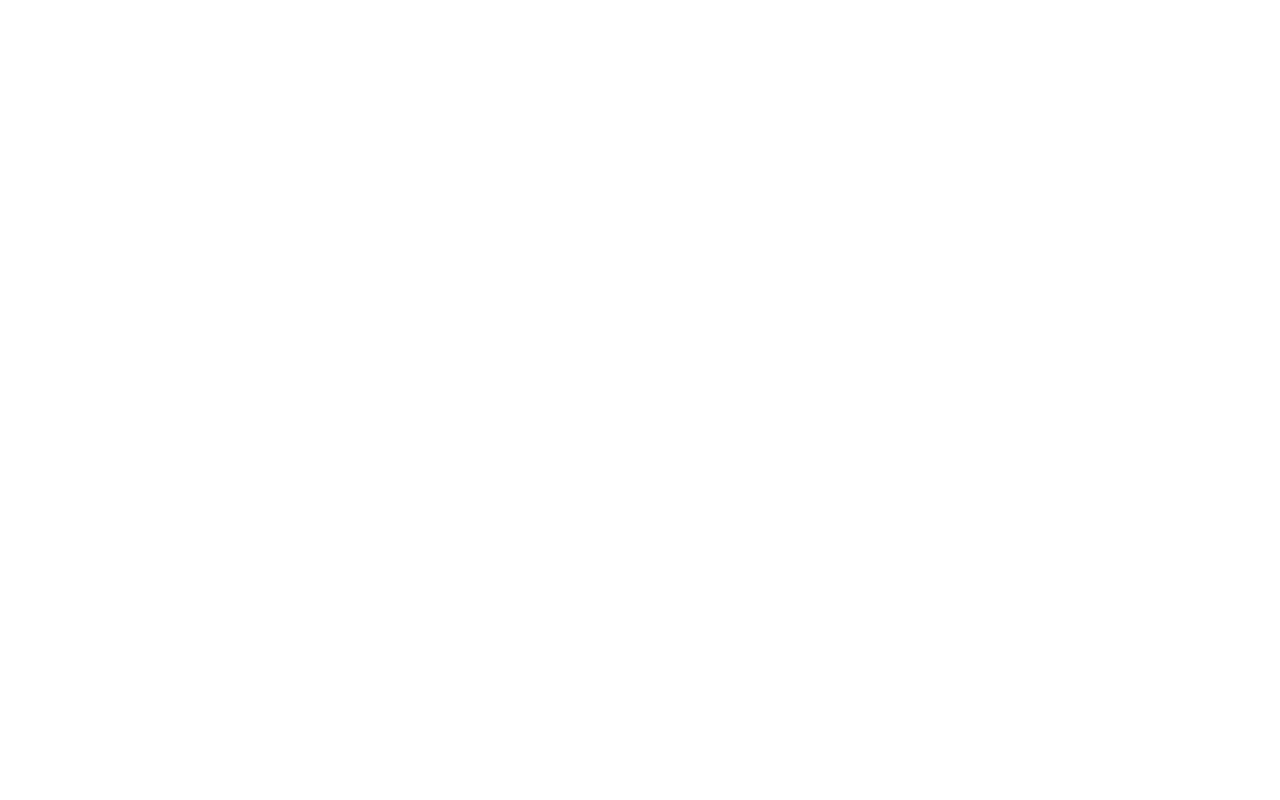
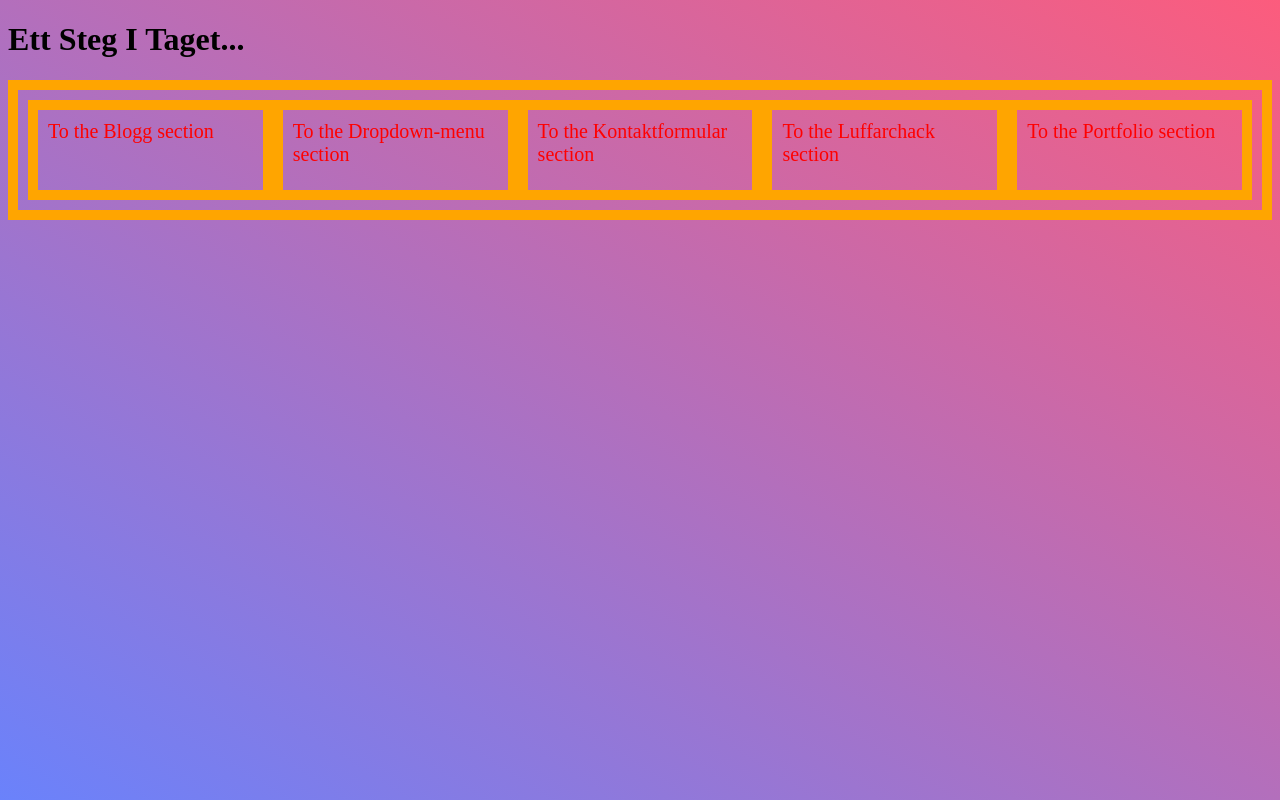
Before and after one commit to tbg-webbutveckling-te18/Mathias-Smorgosbordet, a plain HTML site: page projects/5-Ett-Steg-I-Taget/index.html in a window 1280 px wide. Drawn offline with Linux system fonts and the light colour scheme.

Commit message:
Monday lession: I have worked more on the project 5 and did som work on blogg

```diff
--- /dev/null
+++ b/projects/5-Ett-Steg-I-Taget/Blogg/blogg.css
@@ -0,0 +1,14 @@
+html{
+    min-height: 100%;
+}
+
+body{
+    background: #283c86;  /* fallback for old browsers */
+background: -webkit-linear-gradient(to right, #45a247, #283c86);  /* Chrome 10-25, Safari 5.1-6 */
+background: linear-gradient(to bottom right, #45a247, #283c86); /* W3C, IE 10+/ Edge, Firefox 16+, Chrome 26+, Opera 12+, Safari 7+ */
+}
+
+article {
+    border: 1px red solid;
+    display: block;
+}
--- /dev/null
+++ b/projects/5-Ett-Steg-I-Taget/Dropdown-menu/dropdown.css
@@ -0,0 +1,3 @@
+html{
+    min-height: 100%;
+}
--- /dev/null
+++ b/projects/5-Ett-Steg-I-Taget/Kontaktformular/kontakt.css
@@ -0,0 +1,3 @@
+html{
+    min-height: 100%;
+}
--- /dev/null
+++ b/projects/5-Ett-Steg-I-Taget/Luffarchack/luffarchack.css
@@ -0,0 +1,3 @@
+html{
+    min-height: 100%;
+}
--- /dev/null
+++ b/projects/5-Ett-Steg-I-Taget/Portfolio/portfolio.css
@@ -0,0 +1,3 @@
+html{
+    min-height: 100%;
+}
--- a/projects/5-Ett-Steg-I-Taget/assets/css/main.css
+++ b/projects/5-Ett-Steg-I-Taget/assets/css/main.css
@@ -0,0 +1,35 @@
+html{
+    min-height: 100%;
+}
+
+body{ background: #FC5C7D;  /* fallback for old browsers */
+background: -webkit-linear-gradient(to right, #6A82FB, #FC5C7D);  /* Chrome 10-25, Safari 5.1-6 */
+background: linear-gradient(to top right, #6A82FB, #FC5C7D); /* W3C, IE 10+/ Edge, Firefox 16+, Chrome 26+, Opera 12+, Safari 7+ */
+}
+
+main, section.luffarChack, section.kontaktForm, section.dropDown, section.portFolio, section.bloggPlace {
+    border: 10px solid orange;
+    padding: 10px;
+    color: white;
+}
+
+main {
+    display: flex;
+    min-height: 100px;
+}
+
+main, section.luffarChack, section.kontaktForm, section.dropDown, section.portFolio, section.bloggPlace, a {
+    text-decoration: none;
+    color: red;
+    font-size: 20px;
+}
+
+a:hover {
+    font-weight: bold;
+    color: white;
+    cursor: pointer; /* standard value */
+}
+
+section.luffarChack, section.kontaktForm, section.dropDown, section.portFolio, section.bloggPlace {
+    flex: 1;
+}
--- a/projects/5-Ett-Steg-I-Taget/index.html
+++ b/projects/5-Ett-Steg-I-Taget/index.html
@@ -6,6 +6,13 @@
         <link rel="stylesheet" href="assets/css/main.css">
     </head>
     <body>
-
+        <header><h1>Ett Steg I Taget...</h1></header>
+        <main>
+            <section class="bloggPlace"><a href="Blogg/blogg.html" target="_blank">To the Blogg section</a></section>
+            <section class="dropDown"><a href="Dropdown-menu/dropdown.html" target="_blank">To the Dropdown-menu section</a></section>
+            <section class="kontaktForm"><a href="Kontaktformular/kontakt.html" target="_blank">To the Kontaktformular section</a></section>
+            <section class="luffarChack"><a href="Luffarchack/luffarchack.html" target="_blank">To the Luffarchack section</a></section>
+            <section class="portFolio"><a href="Portfolio/portfolio.html" target="_blank">To the Portfolio section</a></section>
+        </main>
     </body>
 </html>
```
Also changed, not shown: index.html.html (+1 -1 lines), projects/5-Ett-Steg-I-Taget/Blogg/blogg.html (+14 -0 lines), projects/5-Ett-Steg-I-Taget/Dropdown-menu/dropdown.html (+11 -0 lines), projects/5-Ett-Steg-I-Taget/Kontaktformular/kontakt.html (+11 -0 lines), projects/5-Ett-Steg-I-Taget/Luffarchack/luffarchack.html (+11 -0 lines), projects/5-Ett-Steg-I-Taget/Portfolio/portfolio.html (+11 -0 lines), projects/5-Ett-Steg-I-Taget/assets/images/Portfolio.PNG (added), projects/5-Ett-Steg-I-Taget/assets/images/luffarschack.PNG (added).
